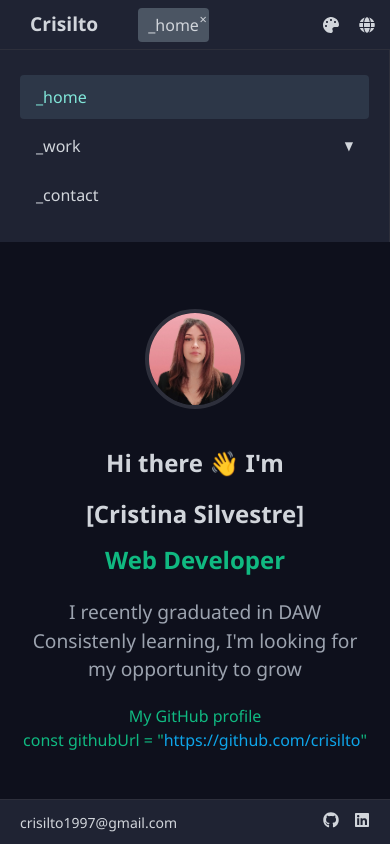
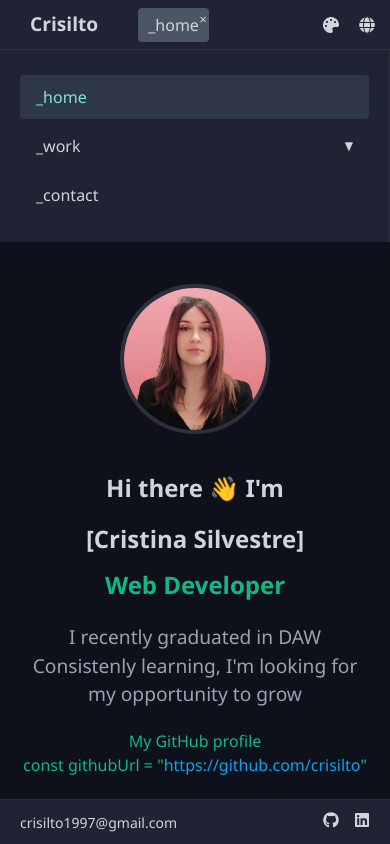
Before and after one commit to crisilto/portfolio, a React (Vite) app: page / in a window 390 px wide. Built offline with nearby package versions, Linux system fonts and the light colour scheme.

Commit message:
Fix avatar

```diff
--- a/src/styles/Home.css
+++ b/src/styles/Home.css
@@ -81,10 +81,6 @@
   .home-links {
     font-size: 1rem;
   }
-  .avatar {
-    width: 100px;
-    height: 100px;
-  }
 
   .home-container {
     padding: 10px;
```
